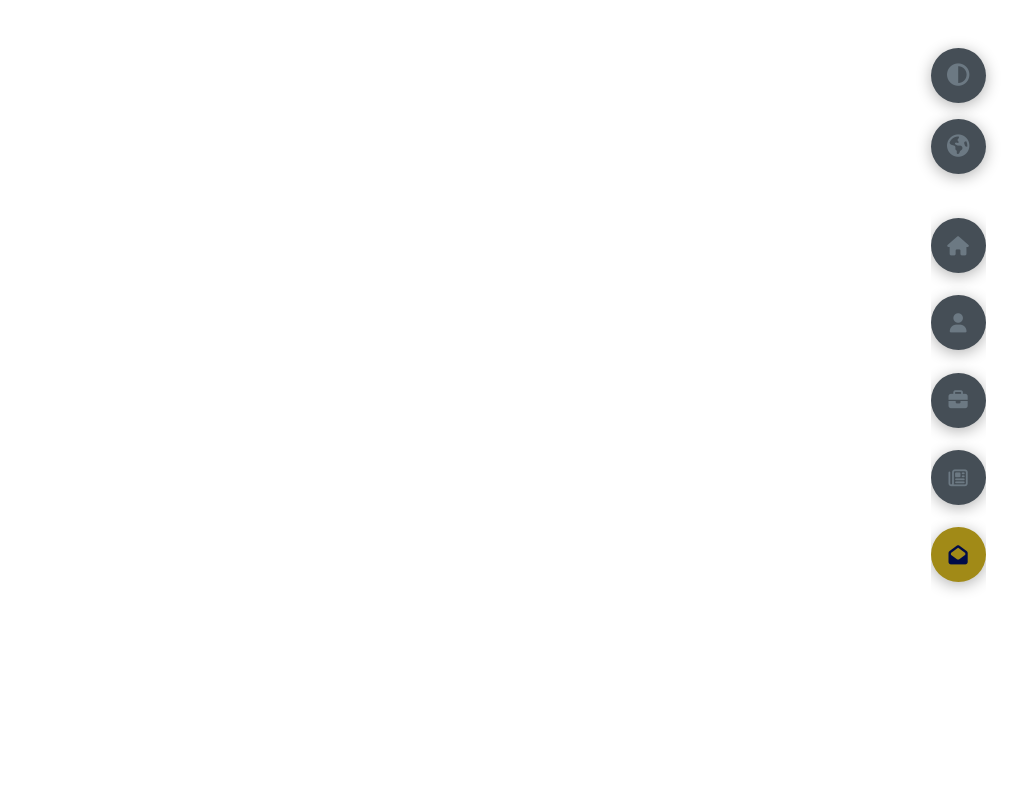
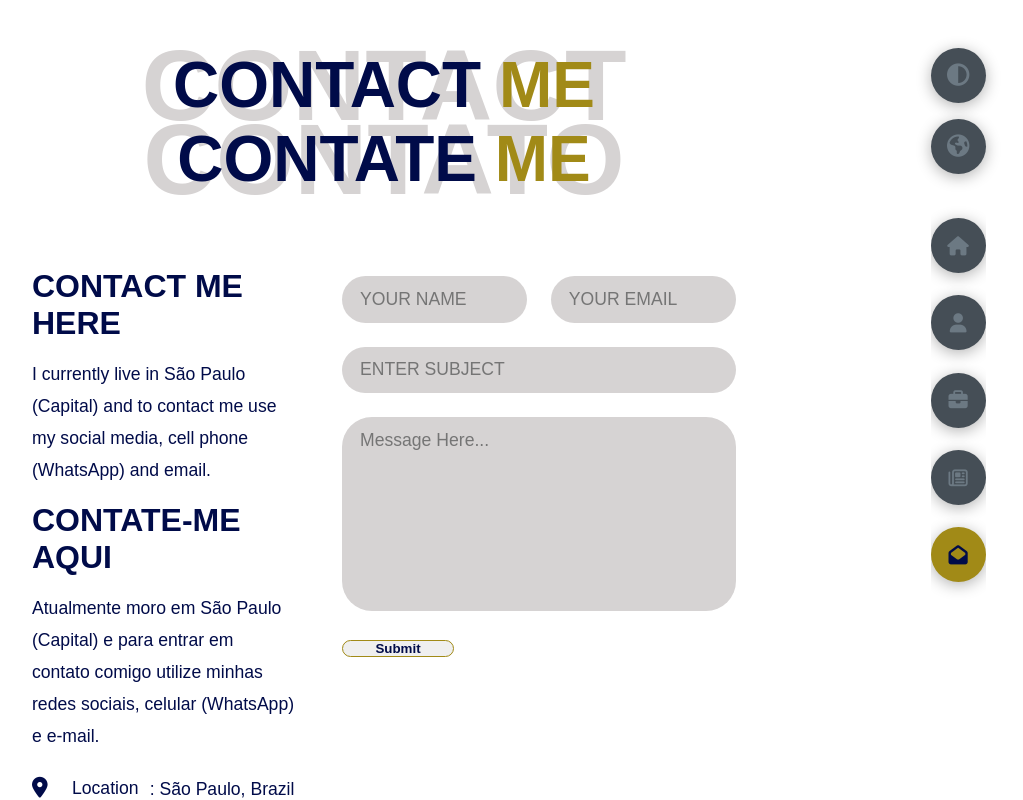
Before and after one commit to paulorabelo/portfolio-nextjs, a Next.js app: page / in a window 1280 px wide. Both pictures are taken after a click on the element 1214 px from the left and 554 px from the top of the page. Shown: the top 800 px of the page, without its empty margins (256-1279 px from the left). Built offline with nearby package versions, Linux system fonts and the light colour scheme.

Commit message:
feat: add ContactSection component and integrate it into the main page

```diff
--- a/src/app/page.tsx
+++ b/src/app/page.tsx
@@ -6,6 +6,7 @@ import HomeSection from "@/components/sections/Home";
 import AboutSection from "@/components/sections/About";
 import PortfolioSection from "@/components/sections/Portfolio";
 import BlogsSection from "@/components/sections/Blogs";
+import ContactSection from "@/components/sections/Contact";
 // Importe as outras seções conforme for criando
 
 export default function Page() {
@@ -26,6 +27,7 @@ return (
     {activeSection === "about" && <AboutSection isActive={true} />}
     {activeSection === "portfolio" && <PortfolioSection isActive={true} />}
     {activeSection === "blogs" && <BlogsSection isActive={true} />}
+    {activeSection === "contact" && <ContactSection isActive={true} />}
     </main>
         );
 }
--- a/src/components/sections/Contact.tsx
+++ b/src/components/sections/Contact.tsx
@@ -0,0 +1,101 @@
+interface ContactSectionProps {
+    isActive: boolean;
+}
+
+export default function ContactSection({isActive}: ContactSectionProps){
+    return (
+        <section className={`container contact ${isActive ? "active" : ""}`} id="contact">
+            <div className="contact-container">
+                <div className="us-en">
+                    <div className="main-title">
+                        <h2>Contact <span>Me</span><span className="bg-text">Contact</span></h2>
+                    </div>
+                </div>
+                <div className="pt-br">
+                    <div className="main-title">
+                        <h2>Contate <span>Me</span><span className="bg-text">Contato</span></h2>
+                    </div>
+                </div>
+                <div className="contact-content-con">
+                    <div className="left-contact">
+                        <div className="us-en">
+                            <h4>Contact me here</h4>
+                            <p>
+                                I currently live in São Paulo (Capital) and to contact me use my social media, cell
+                                phone (WhatsApp) and email.
+                            </p>
+                        </div>
+                        <div className="pt-br">
+                            <h4>Contate-me aqui</h4>
+                            <p>
+                                Atualmente moro em São Paulo (Capital) e para entrar em contato comigo utilize minhas
+                                redes sociais, celular (WhatsApp) e e-mail.
+                            </p>
+                        </div>
+                        <div className="contact-info">
+                            <div className="contact-item">
+                                <div className="icon">
+                                    <i className="fas fa-map-marker-alt"></i>
+                                    <span>Location</span>
+                                </div>
+                                <p>: São Paulo, Brazil</p>
+                            </div>
+
+                            <div className="contact-item">
+                                <div className="icon">
+                                    <i className="fa-brands fa-whatsapp"></i>
+                                    <span>Mobile Number</span>
+                                </div>
+                                <p><span>: +55 11-94712-4018</span></p>
+                            </div>
+                            <div className="contact-item">
+                                <div className="icon">
+                                    <i className="fas fa-globe-africa"></i>
+                                    <span>Languages</span>
+                                </div>
+                                <p><span>: English and Portuguese</span></p>
+                            </div>
+                        </div>
+                        <div className="contact-icons">
+                            <div className="contact-icon">
+                                <a href="https://www.linkedin.com/in/paulorabelooficial/" target="_blank" rel="noreferrer">
+                                    <i className="fab fa-linkedin-in"></i>
+                                </a>
+                                <a href="https://twitter.com/p_rabelo" target="_blank" rel="noreferrer">
+                                    <i className="fab fa-twitter"></i>
+                                </a>
+                                <a href="https://github.com/paulorabelo" target="_blank" rel="noreferrer">
+                                    <i className="fab fa-github"></i>
+                                </a>
+                                <a href="https://www.youtube.com/PauloRabelo" target="_blank" rel="noreferrer">
+                                    <i className="fab fa-youtube"></i>
+                                </a>
+                            </div>
+                        </div>
+                    </div>
+                    <div className="right-contact">
+                        {/* Removi o onSubmit por enquanto para não dar erro de função inexistente */}
+                        <form id="contact-form" className="new-cont-form">
+                            <input type="hidden" name="contact_number" />
+                            <div className="input-control i-c-2">
+                                <input type="text" required id="name" placeholder="YOUR NAME" />
+                                <input type="email" required id="email" placeholder="YOUR EMAIL" />
+                            </div>
+                            <div className="input-control">
+                                <input type="text" required placeholder="ENTER SUBJECT" />
+                            </div>
+                            <div className="input-control">
+                                <textarea id="message" cols={15} rows={8} placeholder="Message Here..."></textarea>
+                            </div>
+                            <div className="submit-btn">
+                                <button type="button" className="main-btn">
+                                    <span className="btn-text">Submit</span>
+                                </button>
+                            </div>
+                        </form>
+                    </div>
+                </div>
+            </div>
+        </section>
+    );
+}
```
